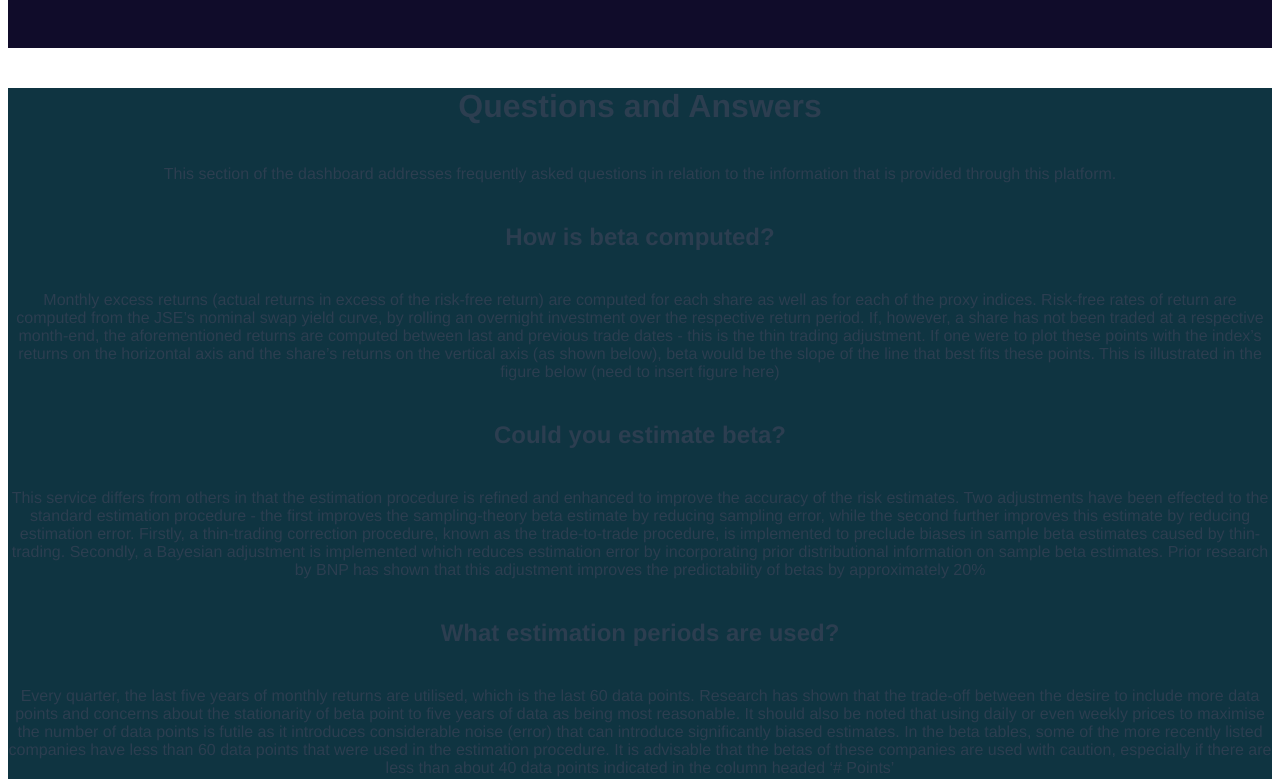
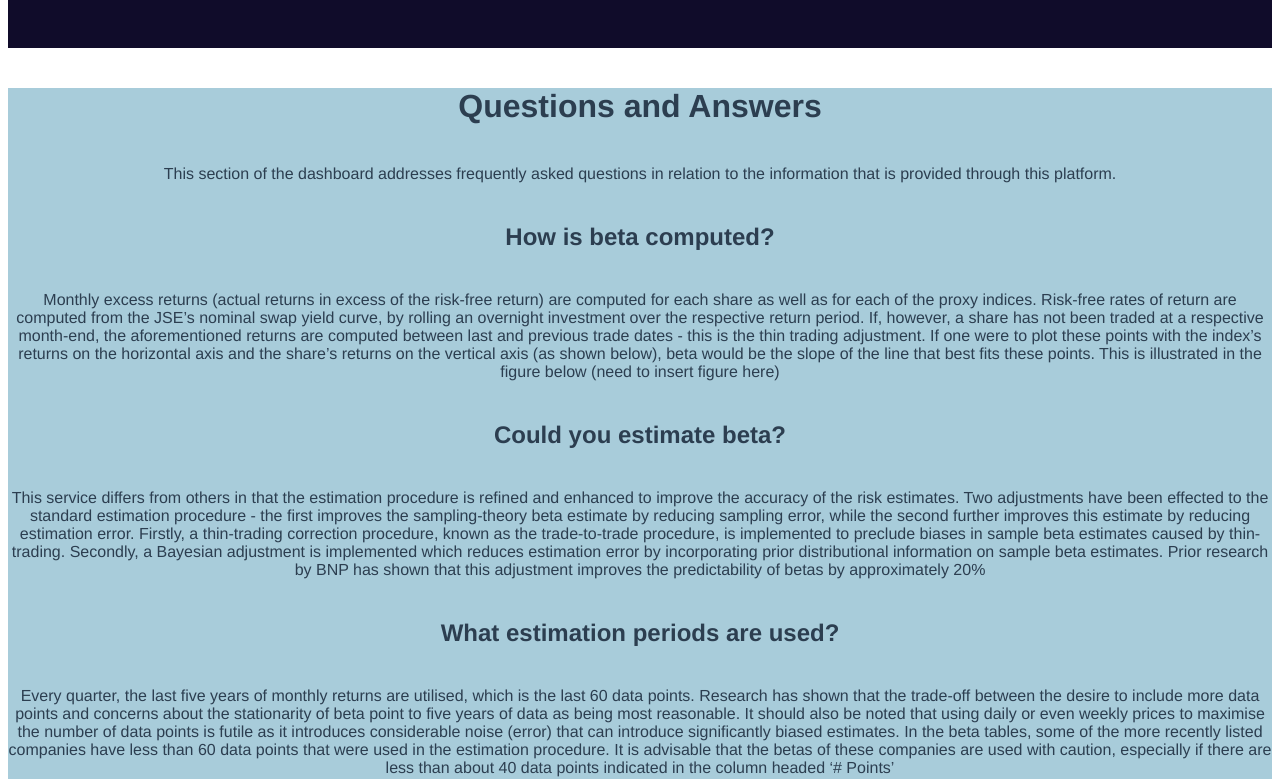
Before and after one commit to DominicGBauer/system-design-dashboard, a Vue app: page / in a window 1280 px wide. Shown: the part 1240-2019 px from the top of the page. Built offline with nearby package versions, Linux system fonts and the light colour scheme.

Commit message:
feat:FAQ colour change

```diff
--- a/src/components/FAQ.vue
+++ b/src/components/FAQ.vue
@@ -59,10 +59,10 @@ interested to know if you find a company with a beta that does!
 
     <h2> Why the emphasis on beta, if it’s not conclusive?</h2>
     <p>
-   Most individuals attempt to hold diversified portfolios to reduce unique risk. However, they know that
-their shares are tied together by a web of co-movements that determine the limit of the diversification
-benefits. This limit is determined by the market risk of their portfolio, and its beta precisely determines
-the sensitivity of the portfolio to market movements.
+    Most individuals attempt to hold diversified portfolios to reduce unique risk. However, they know that
+    their shares are tied together by a web of co-movements that determine the limit of the diversification
+    benefits. This limit is determined by the market risk of their portfolio, and its beta precisely determines
+    the sensitivity of the portfolio to market movements.
     </p>
 
     <h2> What exactly are R**2 and 1 − R**2</h2>
@@ -83,10 +83,6 @@ the sensitivity of the portfolio to market movements.
     by the square root of 12, i.e. (48.5%)/√
     12 = 14% per month.
     </p>
-
-
-
-
   </div>
 </template>
 
@@ -106,7 +102,7 @@ p {
 }
 
 div {
-  background-color: rgb(15, 52, 65);
+  background-color: rgb(168, 204, 218);
 
 }
 </style>
```
